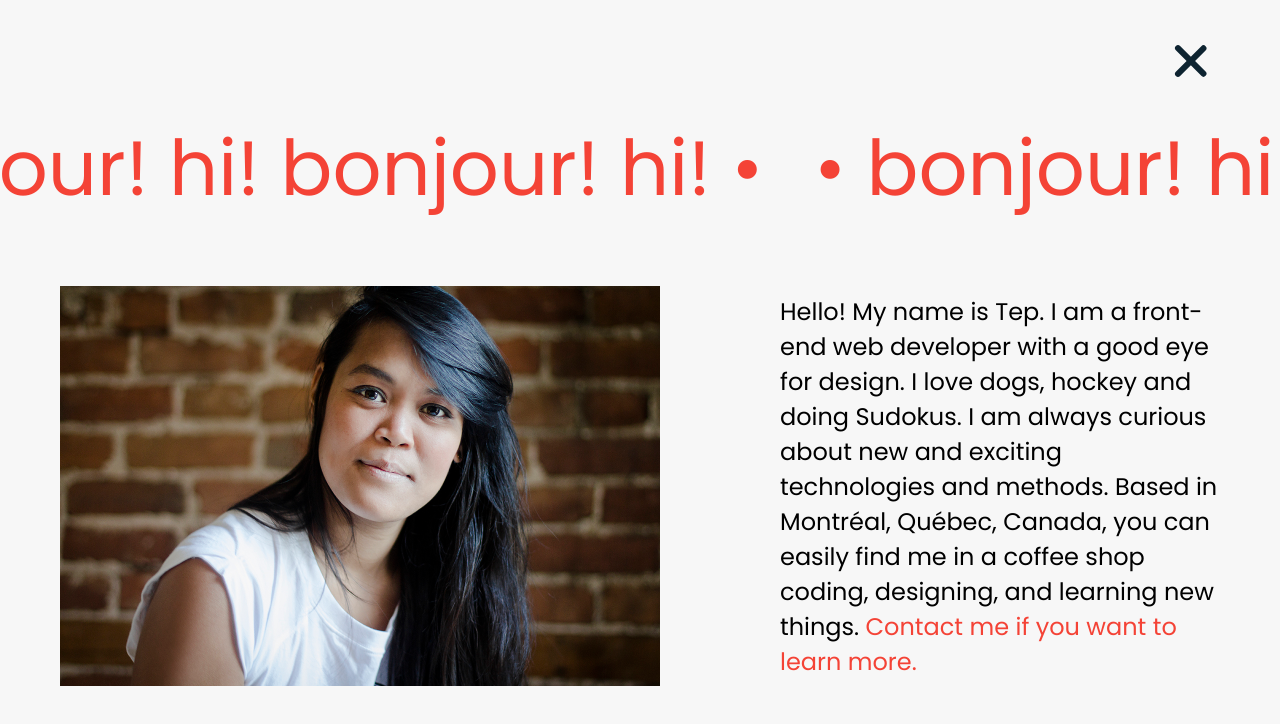
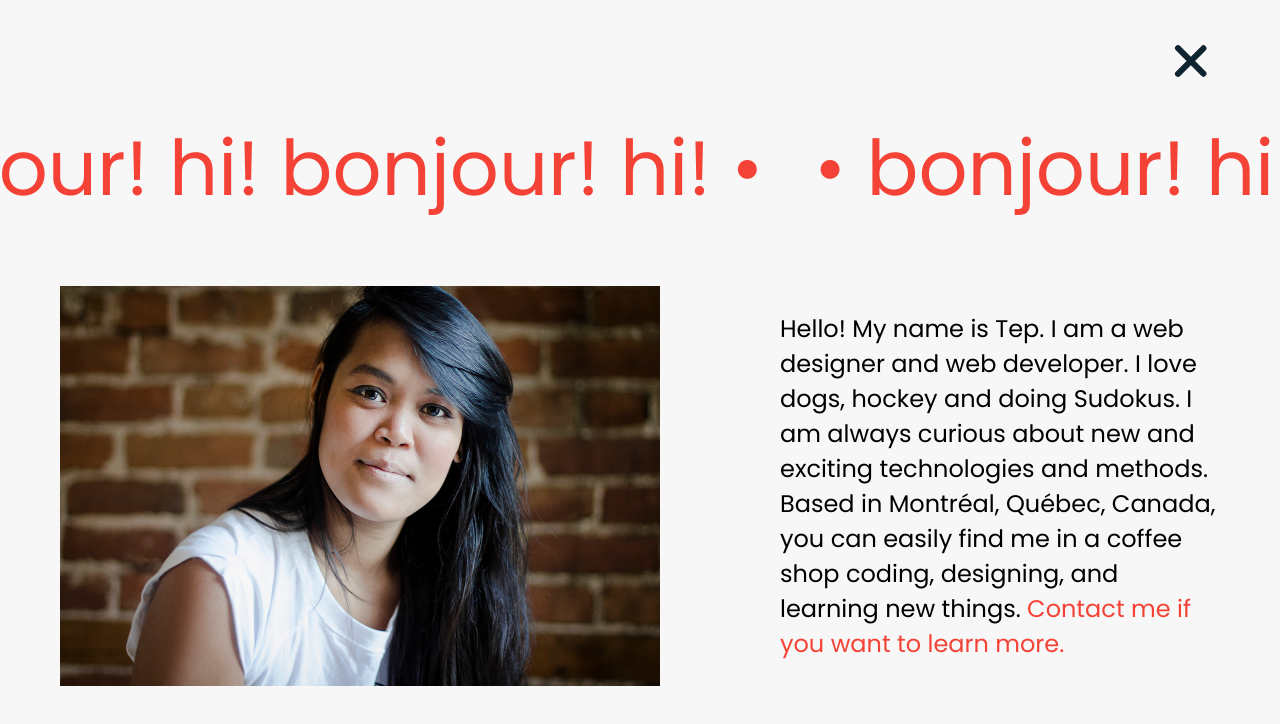
Before and after one commit to tep-y/portfolio2022, a React (Create React App) app: page /aboutme in a window 1280 px wide. Shown: the top 724 px of the page. Built offline with nearby package versions, Linux system fonts and the light colour scheme; a web font is replaced by a local one.

Commit message:
changed about me text, and title.

```diff
--- a/src/components/AboutMe.js
+++ b/src/components/AboutMe.js
@@ -79,8 +79,8 @@ const AboutMe = () => {
         <div className='column'>
           <img src='/images/IMG_0041.jpg' alt='tep yith web developer' />
         </div>
-        <div className='column'><p>Hello! My name is Tep. I am a front-end web developer
-        with a good eye for design. I love dogs, hockey and doing Sudokus.
+        <div className='column'><p>Hello! My name is Tep. I am a web designer and web developer.
+          I love dogs, hockey and doing Sudokus.
         I am always curious about new and exciting technologies and methods.
         Based in Montréal, Québec, Canada, you can easily find me in a coffee shop coding, designing, and learning new things.
         <Link to='/contact'> Contact me if you want to learn more.</Link></p>
--- a/src/components/Footer.js
+++ b/src/components/Footer.js
@@ -35,7 +35,7 @@ const Footer = () => {
         animate="visible"
         exit="exit"
       >
-        <h2>web developer</h2>
+        <h2>web designer</h2>
       </motion.div>
     </footer>
   )
```
